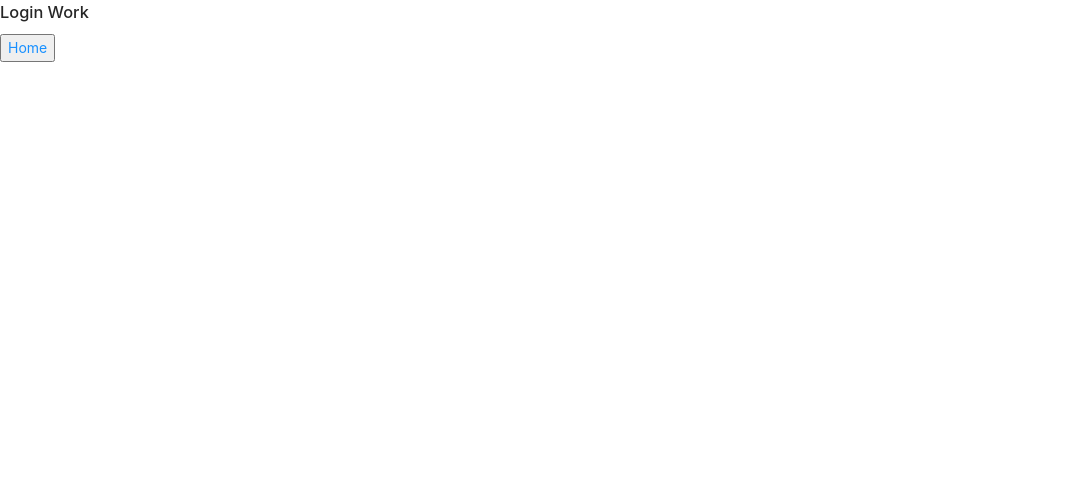
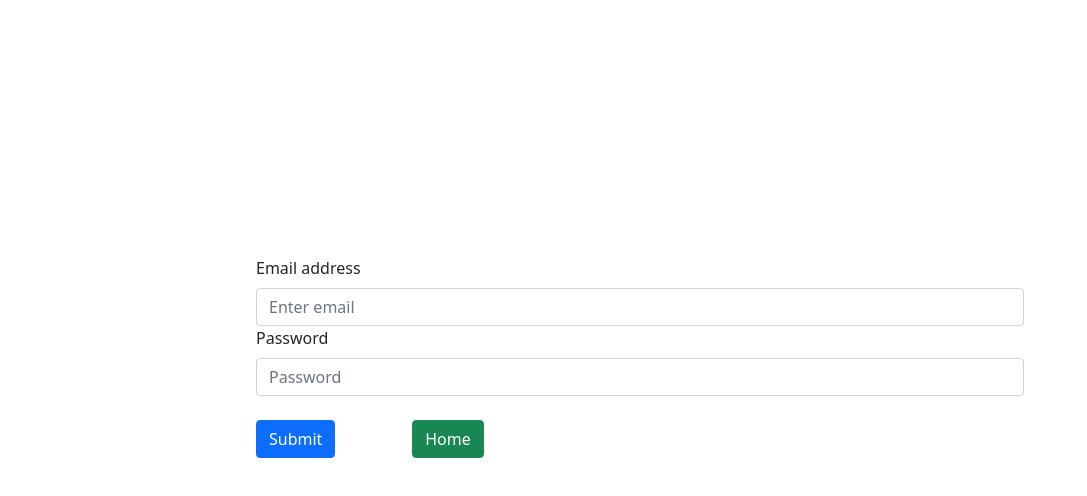
Before and after one commit to Marcelkibor/ISP, a React (Create React App) app: page /login in a window 1280 px wide. Shown: the top 496 px of the page, without its empty margins (0-1087 px from the left). Built offline with nearby package versions, Linux system fonts and the light colour scheme.

Commit message:
login form walkthrough

```diff
--- a/package.json
+++ b/package.json
@@ -7,7 +7,9 @@
     "@testing-library/react": "^11.2.7",
     "@testing-library/user-event": "^12.8.3",
     "antd": "^4.16.1",
+    "bootstrap": "^5.0.1",
     "react": "^17.0.2",
+    "react-bootstrap": "^1.6.1",
     "react-dom": "^17.0.2",
     "react-router-dom": "^5.2.0",
     "react-scripts": "4.0.3",
--- a/src/App.js
+++ b/src/App.js
@@ -7,6 +7,7 @@ import {Link} from 'react-router-dom'
 import {BrowserRouter as Router, Route} from 'react-router-dom'
 import Login from './components/Login';
 import Register from './components/Register';
+import 'bootstrap/dist/css/bootstrap.min.css';
 
 const { Header, Content, Footer, Sider } = Layout;
 const { SubMenu } = Menu;
@@ -61,7 +62,7 @@ class Heading extends React.Component {
             <Header className="site-layout-background" style={{ padding: 0, marginTop:'-20px', }} />
             <Content style={{ margin: '0px 20px ' }}>
               <Breadcrumb style={{ margin: '10px' }}>
-                <Breadcrumb.Item><h2 style={{color:'darkblue',textAlign:'center' ,fontWeight:'bolder'}}>EVERYDAY</h2></Breadcrumb.Item>
+                {/* <Breadcrumb.Item><h2 style={{color:'darkblue',textAlign:'center' ,fontWeight:'bolder'}}>EVERYDAY</h2></Breadcrumb.Item> */}
 
                <Breadcrumb.Item><Link to ='/login'>Login</Link></Breadcrumb.Item>
                <Breadcrumb.Item><Link to ='/register'>Register</Link></Breadcrumb.Item>
@@ -73,7 +74,7 @@ class Heading extends React.Component {
                 </h3>
                 <p>######### <br></br>  Add home content here  <br></br> #####################</p>
               </div>
-              <div>/
+              <div>
 
               </div>
             </Content>
--- a/src/components/Login.js
+++ b/src/components/Login.js
@@ -1,16 +1,101 @@
-import React from 'react'
+import React, {useState} from 'react'
 import {Link} from 'react-router-dom'
-const Login = () => {
+import {  Form, Button,} from 'react-bootstrap'
+const Login = ({details}) => {
+
+    const[username, setname] = useState('')
+    const[password, setpassword] = useState('')
+
+
+    const onsubmit = (e)=>{
+        e.preventDefault()
+    }
+
+
+
     return (
-        <div>
-            <h3>
-                Login Work
-            </h3>
-            <div>
-                <button className= 'btn btn-success'><Link to ='/'>Home</Link></button>
-            </div>
-        </div>
+
+<div style={{padding:'20%'}}>
+<Form>
+  <Form.Group controlId="formBasicEmail">
+    <Form.Label>Email address</Form.Label>
+    <Form.Control type="email" placeholder="Enter email" style={{maxWidth:'1000px'}} />
+    {/* <Form.Text className="text-muted">
+      We'll never share your email with anyone else.
+    </Form.Text> */}
+  </Form.Group>
+
+  <Form.Group controlId="formBasicPassword">
+    <Form.Label>Password</Form.Label>
+    <Form.Control type="password" placeholder="Password"style={{maxWidth:'1000px'}} />
+<br></br>  </Form.Group>
+  {/* <Form.Group controlId="formBasicCheckbox">
+    <Form.Check type="checkbox" label="Check me out" />
+  </Form.Group> */}
+
+  <Button variant="primary" type="submit" style={{marginLeft:'0%'}}>
+    Submit
+  </Button>
+  <Button variant='success' style ={{marginLeft:'10%',}}>
+    <Link to ='/' style={{textDecorationColor:'white', textDecoration:'none', color:'white'}}>
+    Home
+    </Link>
+  </Button>
+
+
+</Form>
+
+
+</div>
+
+
     )
 }
 
 export default Login
+
+
+
+// const Addtask = ({onAdd}) => {
+
+//     const[thename, setText]= useState('')
+//     const[description, setDesc]= useState('')
+//     const[reminder, setRem] = useState(false)
+
+//     const onSubmit = (e) =>{
+//         e.preventDefault()//to prevent submtin to a page
+
+//     if(!thename) {
+//      alert('please add the task')
+//     return
+// }
+//     onAdd({thename,description,reminder})
+
+
+//     setText('')
+//     setDesc('')
+//     setRem(false)
+
+// }
+
+
+//     return (
+//         <form className = 'add-form' onSubmit = {onSubmit}>
+//            <div className = 'form-control'>
+//             <label>Add Task</label>
+//             <input type = 'text' placeholder = 'add task' value ={thename} onChange ={(e)=>setText(e.target.value)}/>
+//             </div>
+//             <div className = 'form-control'>
+//             <label>description</label>
+//             <input type = 'text' placeholder = 'Add description'value ={description} onChange ={(e)=>setDesc(e.target.value)}/>
+//             </div>
+//             <div className = 'form-control form-control-check'>
+//             <label>Set reminder</label>
+//             <input type = 'checkbox' checked = {reminder} value ={reminder} onChange ={(e)=>setRem(e.currentTarget.checked)}/>
+//             </div>
+//             <input type = 'submit' value ='Add task' className = 'btn btn-block'/>
+//         </form>
+//     )
+// }
+
+// export default Addtask
```
Also changed, not shown: 1 other file (tests, documents, lock files or other folders).
